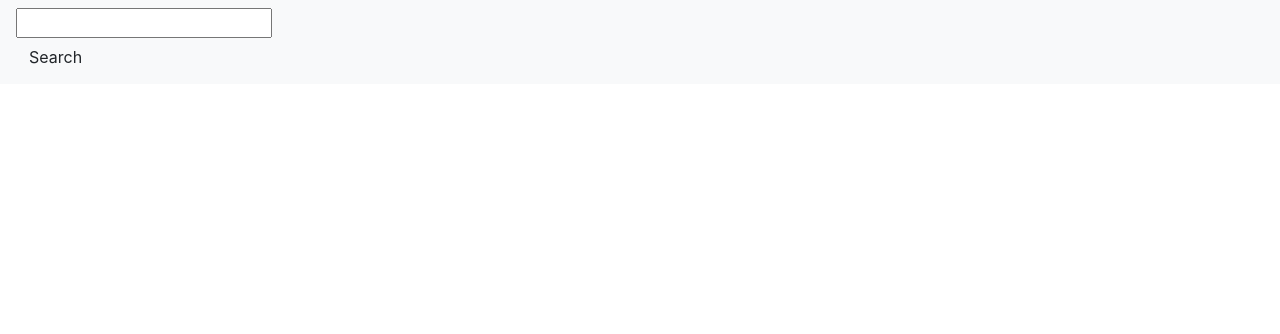
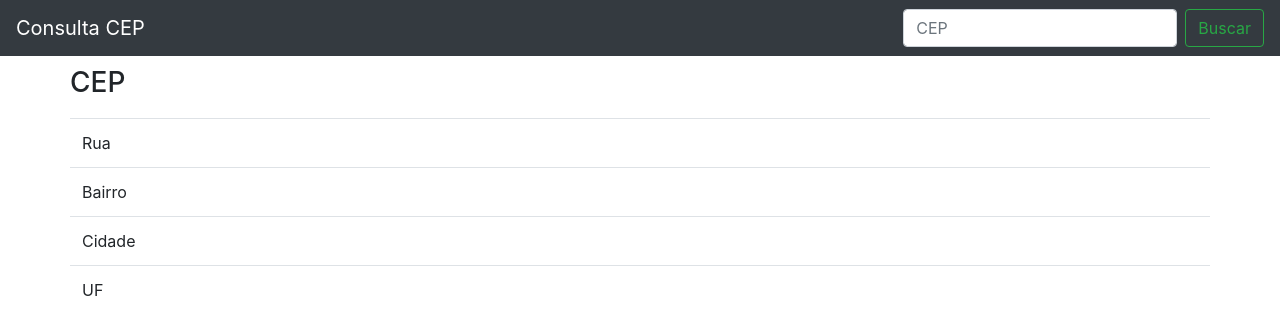
Before and after one commit to VelamElias/studiesJQuerry_Ajax, a plain HTML site: page index.html in a window 1280 px wide. Drawn offline with Linux system fonts and the light colour scheme.

Commit message:
include research of address information with ajax and create table to show it

```diff
--- a/JS/main.js
+++ b/JS/main.js
@@ -2,7 +2,7 @@
 
 function consultaCEP()
 {
-    var cep = document.getElementById("CEP").value;
+    var cep = document.getElementById("cep").value;
     var url = "https://viacep.com.br/ws/" + cep +"/json/";
 
     //requisição ajax usando biblioteca jquerry
@@ -10,13 +10,19 @@ function consultaCEP()
         url: url,
         type: "GET",
         success: function(response){
-            document.getElementById("logradouro").innerHTML = response.logradouro;
-            document.getElementById("bairro").innerHTML = response.bairro;
-            document.getElementById("localidade").innerHTML = response.localidade;
-            document.getElementById("uf").innerHTML = response.uf;
+            console.log(response);
+            //document.getElementById("logradouro").innerHTML = response.logradouro;
+            //document.getElementById("cidade").innerHTML = response.localidade;
+            //document.getElementById("bairro").innerHTML = response.bairro;
+            //document.getElementById("uf").innerHTML = response.uf;
 
-            //Usando jquerry puro para consultar a UF
-            $("#ufAJ").html(response.uf);
+            //Alternative .ajax $("id").html(responde.value);
+            $("#logradouro").html(response.logradouro);
+            $("#cidade").html(response.localidade);
+            $("#bairro").html(response.bairro);
+            $("#uf").html(response.uf);
+            $("#cepTitle").html("CEP " + response.cep);
+
         }
     })
 }
--- a/index.html
+++ b/index.html
@@ -1,5 +1,6 @@
 <!DOCTYPE html>
 <html>
+  <head>
     <meta charset="utf-8">
     <title>JQuerry Study</title>
     <!--ref jquerry.js-->
@@ -8,12 +9,49 @@
     <script type="text/javascript" src="js/main.js"></script>
     <!--link bootstrap-->
     <link rel="stylesheet" type="text/css" href="bootstrap/css/bootstrap.min.css">
+  </head>
+
+
     <body>
-        <nav class="navbar navbar-expand-lg navbar-light bg-light">
-            <form>
-                <input class="form-inline my-2 my-lg-0">
-                <button class="btn btn-outline-sucess my-2 my-sm-0" type="submit">Search</button>
-            </form>
-        </nav>
-    </body>
+        <nav class="navbar navbar-dark bg-dark">
+            <a class="navbar-brand text-white">Consulta CEP</a>
+            <div class="form-inline my-2 my-lg-0">
+              <input class="form-control mr-sm-2" type="search" placeholder="CEP" id="cep">
+              <button class="btn btn-outline-success my-2 my-sm-0" onclick="consultaCEP()">Buscar</button>
+            </div>
+
+            </div>
+          </nav>
+          <div class="container" style="margin-top:10px">
+            <div class="row">
+              <h3 id="cepTitle">CEP</h3>
+            </div>
+            <div class="row">
+              <table class="table" style="margin-top:10px">
+                <tbody>
+                  <!--tr -> linha-->
+                  <tr>
+                    <!--td -> coluna-->
+                    <td>Rua</td>
+                    <td id="logradouro"></td>
+                  </tr>
+                  <tr>
+                    <td>Bairro</td>
+                    <td id="bairro"></td>
+                  </tr>
+                  <tr>
+                    <td>Cidade</td>
+                    <td id="cidade"></td>
+                  </tr>
+                  <tr>
+                    <td>UF</td>
+                    <td id="uf"></td>
+                  </tr>
+                </tbody>
+              </table>
+            </div>
+
+
+
+        </body>
 </html>
```
